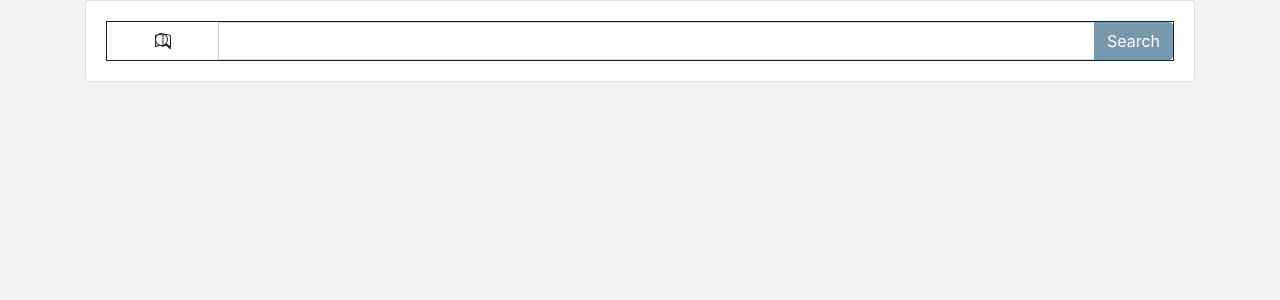
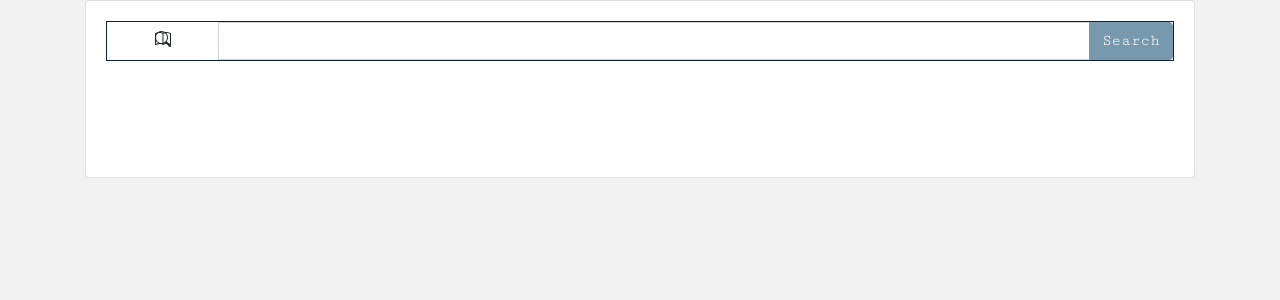
Before and after one commit to pcktbot/g5-lending-library, a Nuxt app: page / in a window 1280 px wide. Shown: the top 300 px of the page. Built offline with nearby package versions, Linux system fonts and the light colour scheme.

Commit message:
Initial publish

```diff
--- a/assets/theme.scss
+++ b/assets/theme.scss
@@ -6,6 +6,8 @@ $theme-colors: (
   'quaternary': #eee23e,
 );
 
+$font-family-base: 'Cutive Mono', monospace;
+$headings-font-family: 'EB Garamond', serif;
 $enable-rounded: true;
 $enable-shadows: false;
 $enable-gradients: false;
@@ -19,3 +21,26 @@ $body-bg: RGBA(242, 242, 242, 1.00);
 @import 'bootstrap-vue/src/index.scss';
 
 // OVERRIDES BELOW
+
+.flip-vertical-right {
+  animation: flip-vertical-right 1s cubic-bezier(0.455, 0.030, 0.515, 0.955) infinite both;
+}
+/* ----------------------------------------------
+ * Generated by Animista on 2020-8-14 12:23:7
+ * Licensed under FreeBSD License.
+ * See http://animista.net/license for more info.
+ * w: http://animista.net, t: @cssanimista
+ * ---------------------------------------------- */
+/**
+ * ----------------------------------------
+ * animation flip-vertical-right
+ * ----------------------------------------
+ */
+ @keyframes flip-vertical-right {
+  0% {
+    transform: rotateY(0);
+  }
+  100% {
+    transform: rotateY(180deg);
+  }
+}
--- a/components/intake.vue
+++ b/components/intake.vue
@@ -1,5 +1,6 @@
 <template>
   <b-card>
+    <b-form @submit="onSearch">
       <b-input-group class="border-primary border">
         <template v-slot:prepend>
           <span class="px-5 align-self-center">
@@ -18,7 +19,21 @@
           </b-btn>
         </template>
       </b-input-group>
-    {{ res }}
+    </b-form>
+    <b-card-group columns class="my-5">
+      <b-card
+        v-for="(book, i) in res"
+        :key="`book-${i}`"
+        :header="book.title"
+        :footer="book.author"
+        header-tag="h4"
+      >
+        <b-img-lazy
+          :src="book.imgUrl"
+          center
+        />
+      </b-card>
+    </b-card-group>
   </b-card>
 </template>
 
@@ -31,9 +46,10 @@ export default {
     }
   },
   methods: {
-    onSearch() {
+    onSearch(evt) {
+      evt.preventDefault()
       this.$axios
-        .$get(`api/v1/search?phrase=${this.phrase}`)
+        .$get(`/api/v1/search?phrase=${this.phrase}`)
         .then((res) => {
           this.res = res
         })
--- a/nuxt.config.js
+++ b/nuxt.config.js
@@ -14,17 +14,19 @@ module.exports = {
       { hid: 'description', name: 'description', content: process.env.npm_package_description || '' }
     ],
     link: [
-      { rel: 'icon', type: 'image/x-icon', href: '/favicon.ico' }
+      { rel: 'icon', type: 'image/x-icon', href: '/favicon.ico' },
+      { rel: 'stylesheet', type: 'text/css', href: 'https://fonts.googleapis.com/css2?family=Cutive+Mono&family=EB+Garamond:wght@400;700&display=swap' }
     ]
   },
-  loading: {
-    color: '#7898ad',
-    failedColor: '#ff0033',
-    continuous: true,
-    throttle: 300,
-    duration: 2000,
-    height: '4px'
-  },
+  loading: '@/components/loading.vue',
+  // loading: {
+  //   color: '#7898ad',
+  //   failedColor: '#ff0033',
+  //   continuous: true,
+  //   throttle: 300,
+  //   duration: 2000,
+  //   height: '4px'
+  // },
   loadingIndicator: {
     name: 'three-bounce',
     color: '#21222e',
```
Also changed, not shown: components/loading.vue (added, +27 -0 lines), 1 other file (tests, documents, lock files or other folders). Lines whose indentation alone changed are shown as unchanged.
